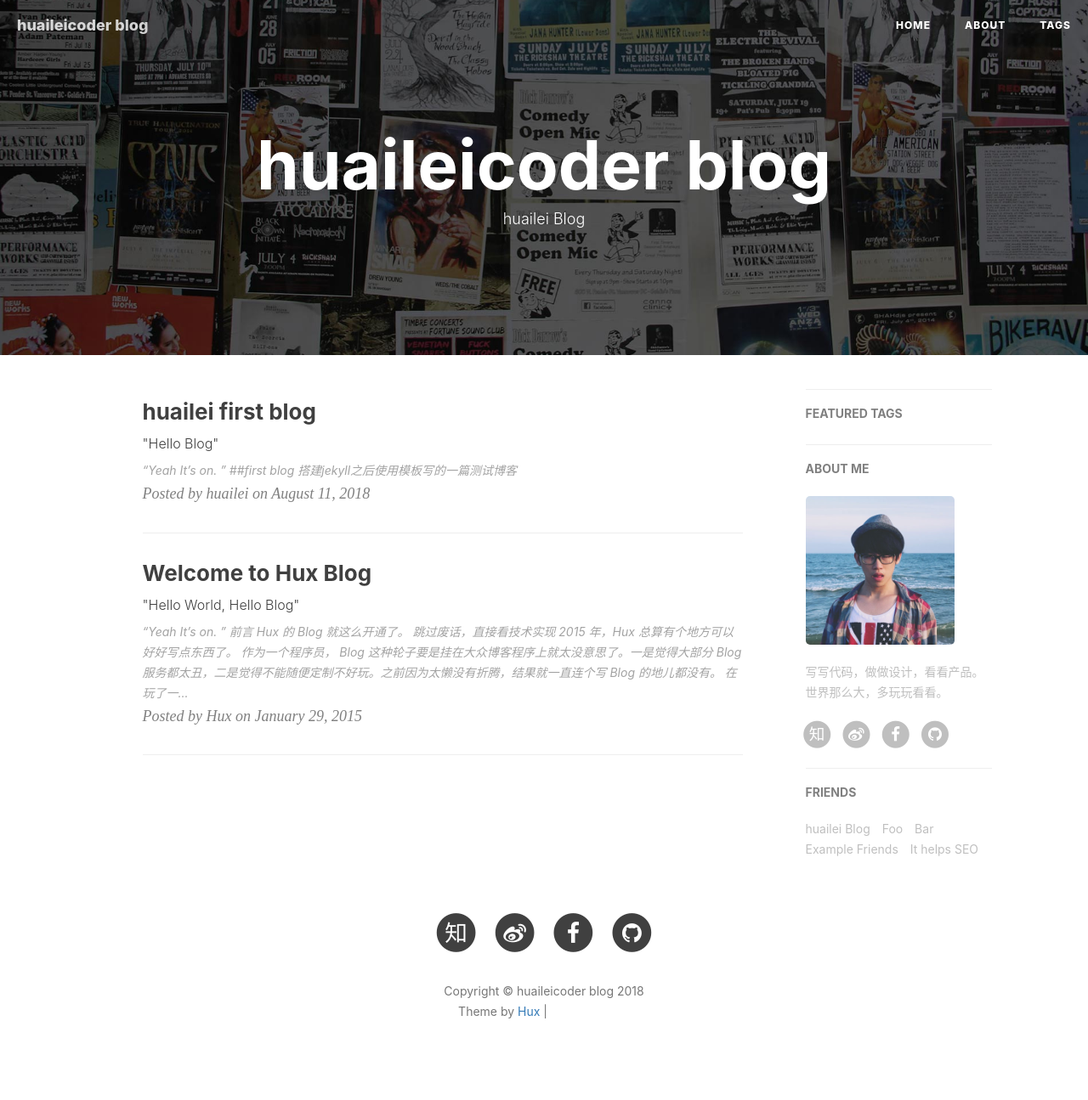
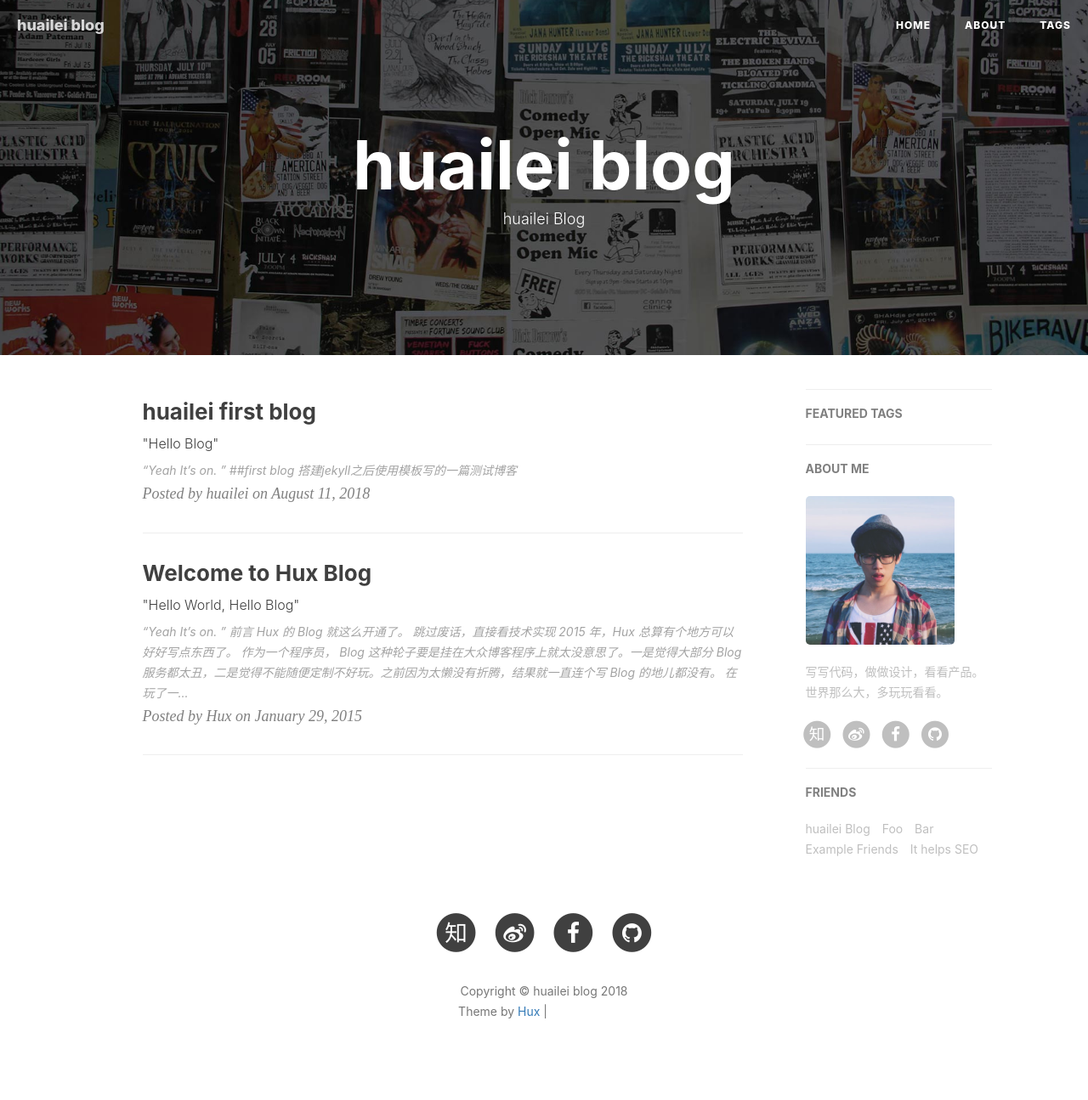
Before and after one commit to huaileicoder/huaileicoder.github-io, a Jekyll site: the page built from index.html, in a window 1280 px wide. Shown: the whole page at 85% size. Built offline with Jekyll 4.4.1, drawn with Linux system fonts in a browser that asks for light colours; nearby versions of some CDN libraries; the list of posts is cut into pages by our own code; comment, search, counter and statistics services are not loaded; some of the changed lines change nothing that is shown; grey boxes are pictures that could not be loaded.

Commit message:
Update _config.yml

```diff
--- a/_config.yml
+++ b/_config.yml
@@ -1,6 +1,6 @@
 # Site settings
-title: huaileicoder blog
-SEOTitle: 你的博客 | Your Blog
+title: huailei blog
+SEOTitle: 怀雷 | huailei Blog
 header-img: img/home-bg.jpg
 email: huailei2017@gmail.com
 description: ""
@@ -50,7 +50,7 @@ kramdown:
 #disqus_username: _your_disqus_short_name_
 
 # Duoshuo settings
-duoshuo_username: huxblog
+duoshuo_username:
 # Share component is depend on Comment so we can NOT use share only.
 duoshuo_share: true                     # set to false if you want to use Comment without Sharing
 
@@ -61,8 +61,8 @@ duoshuo_share: true                     # set to false if you want to use Commen
 # Baidu Analytics
 ba_track_id: 4cc1f2d8f3067386cc5cdb626a202900
 # Google Analytics
-ga_track_id: 'UA-49627206-1'            # Format: UA-xxxxxx-xx
-ga_domain: huangxuan.me
+ga_track_id:             # Format: UA-xxxxxx-xx
+ga_domain:
 
 
 
```
